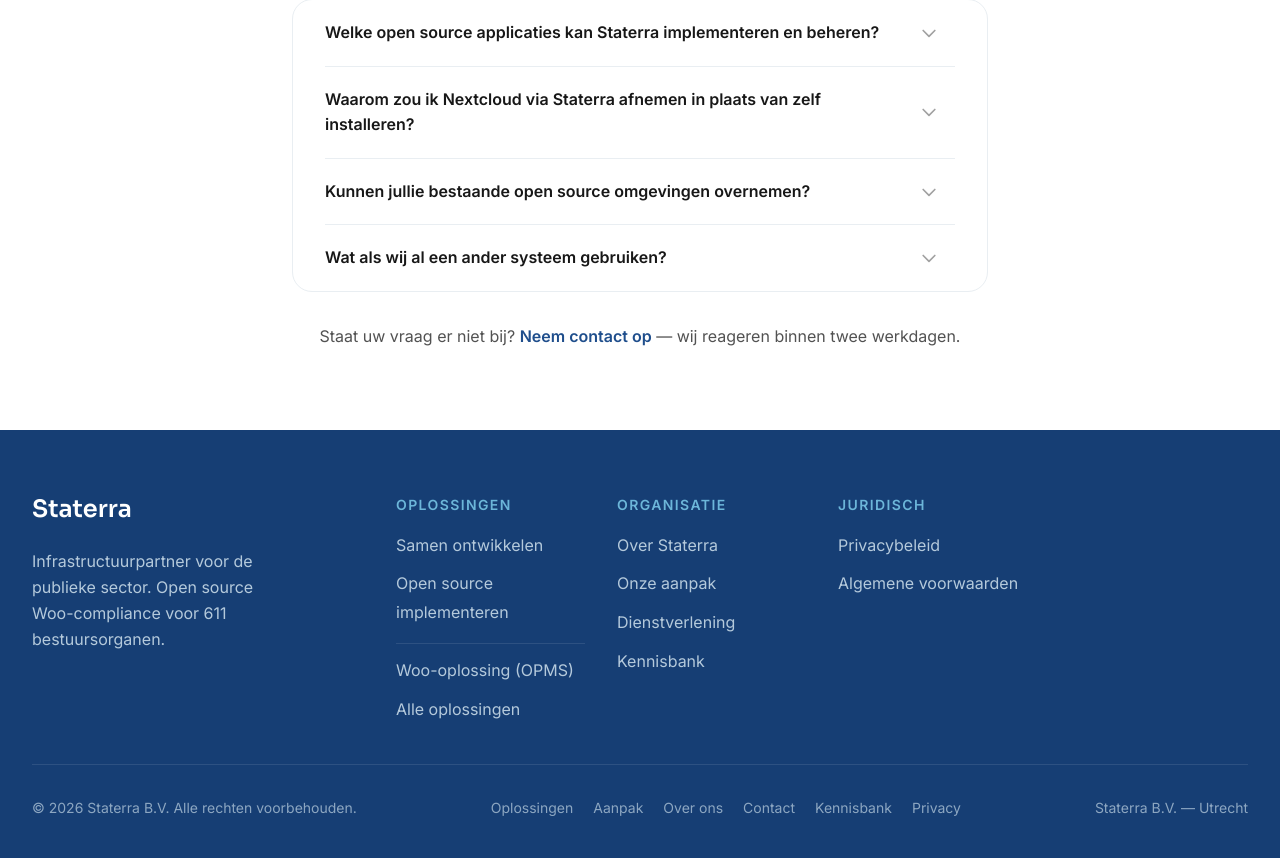
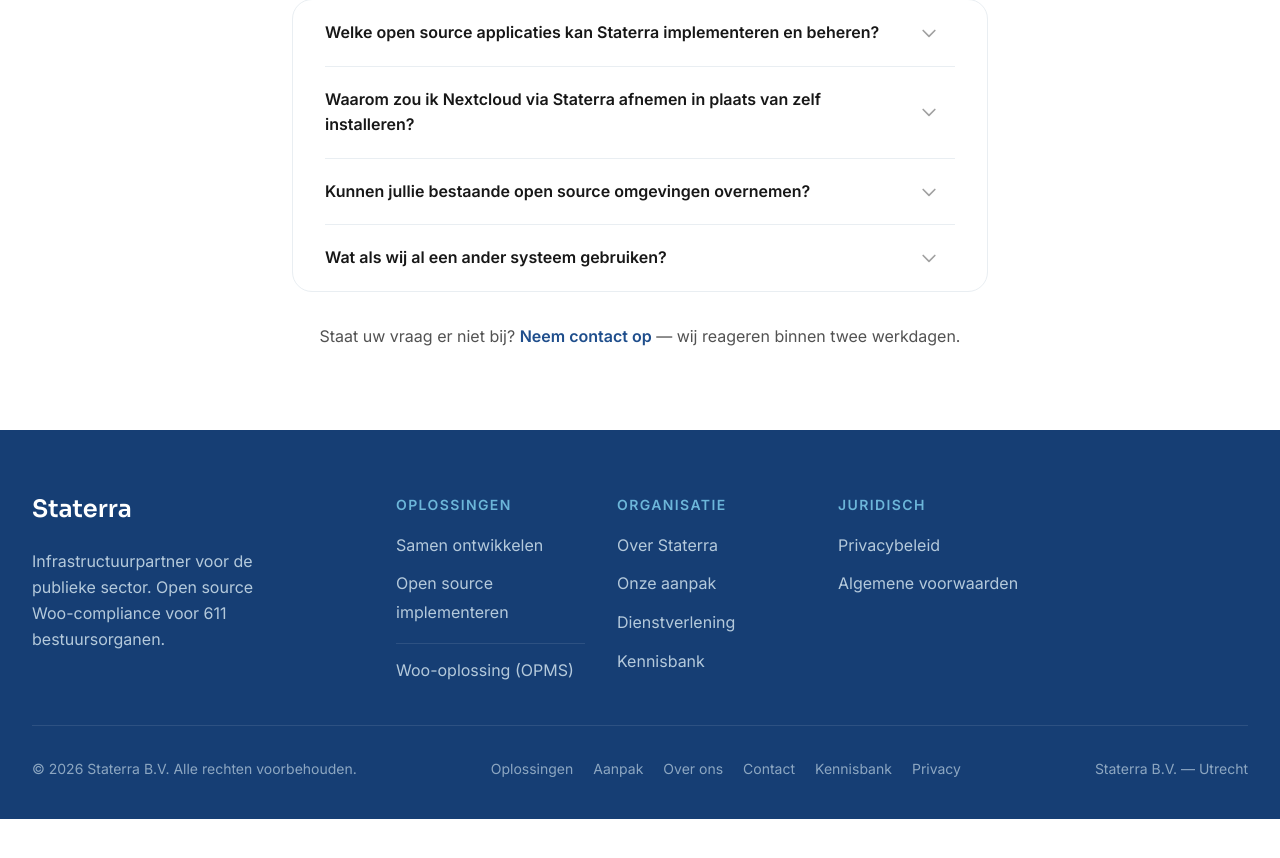
Before and after one commit to siberfx/Staterra, a React (Vite) app: page / in a window 1280 px wide. Shown: the part 3141-3999 px from the top of the page. After the commit the page ends 3960 px from the top, so only its background shows below. Built offline with nearby package versions, Linux system fonts and the light colour scheme; no server answers.

Commit message:
Remove 'Alle oplossingen' link from footer
Co-Authored-By: Claude Opus 4.6 (1M context) <noreply@anthropic.com>

```diff
--- a/src/components/layout/Footer.tsx
+++ b/src/components/layout/Footer.tsx
@@ -100,7 +100,6 @@ const FALLBACK_KOLOMMEN = [
       { href: '/samen-ontwikkelen', label: 'Samen ontwikkelen' },
       { href: '/open-source', label: 'Open source implementeren' },
       { href: '/woo-oplossing', label: 'Woo-oplossing (OPMS)' },
-      { href: '/oplossingen', label: 'Alle oplossingen' },
     ],
   },
   {
```
